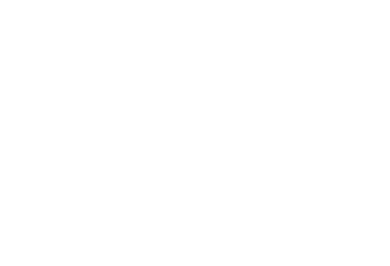
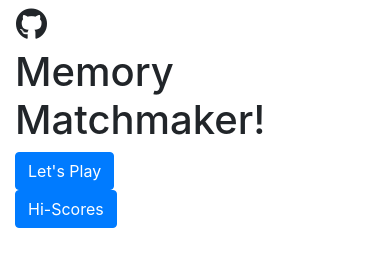
Before and after one commit to antofon/udacity-fend-memory-game, a plain HTML site: page index.html in a window 390 px wide. Drawn offline with nearby package versions, Linux system fonts and the light colour scheme.

Commit message:
Added buttons and title for the Memory game

```diff
--- a/index.html
+++ b/index.html
@@ -1,5 +1,6 @@
 <!DOCTYPE html>
 <html lang="en">
+
 <head>
   <meta charset="utf-8">
   <meta http-equiv="X-UA-Compatible" content="IE=edge">
@@ -8,7 +9,12 @@
 
   <!-- Bootstrap CSS -->
   <link rel="stylesheet" href="https://maxcdn.bootstrapcdn.com/bootstrap/4.0.0/css/bootstrap.min.css" integrity="sha384-Gn5384xqQ1aoWXA+058RXPxPg6fy4IWvTNh0E263XmFcJlSAwiGgFAW/dAiS6JXm" crossorigin="anonymous">
-    <link rel="stylesheet" href="https://maxcdn.bootstrapcdn.com/font-awesome/4.4.0/css/font-awesome.min.css">
+
+  <!-- Font Awesome CSS -->
+  <link rel="stylesheet" href="https://use.fontawesome.com/releases/v5.0.13/css/all.css" integrity="sha384-DNOHZ68U8hZfKXOrtjWvjxusGo9WQnrNx2sqG0tfsghAvtVlRW3tvkXWZh58N9jp" crossorigin="anonymous">
+
+  <!-- Animate.css (for icon animations) -->
+  <link rel="stylesheet" href="https://cdnjs.cloudflare.com/ajax/libs/animate.css/3.5.2/animate.min.css">
 
   <!-- Custom CSS-->
   <link rel="stylesheet" href="css/styles.css">
@@ -24,7 +30,20 @@
 </head>
 
 <body>
+  <nav class="nav navbar">
+    <span class="fab fa-github fa-2x"></span>
+  </nav>
+  <div class="container-fluid" id="main-page-width">
+    <h1>Memory Matchmaker!</h1>
+    <div class="row">
+      <div class="col-xs-12 col-md-6">
+        <button class="btn btn-primary">Let's Play</button>
+      </div>
+      <div class="col-xs-12 col-md-6">
+        <button class="btn btn-primary">Hi-Scores</button>
+      </div>
+    </div>
+  </div>
+</body>
 
-
-  </body>
 </html>
```
Lines whose indentation alone changed are shown as unchanged.
